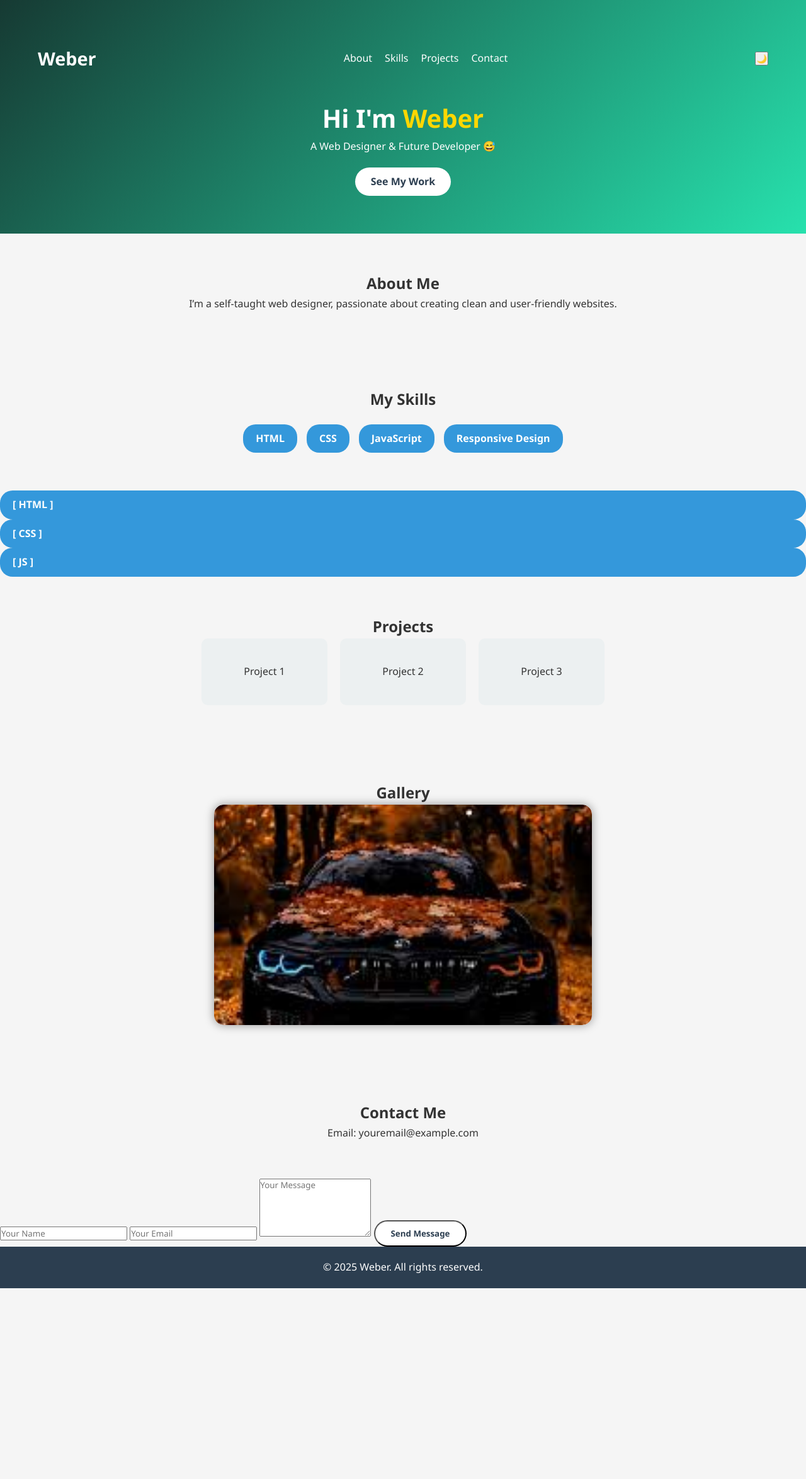
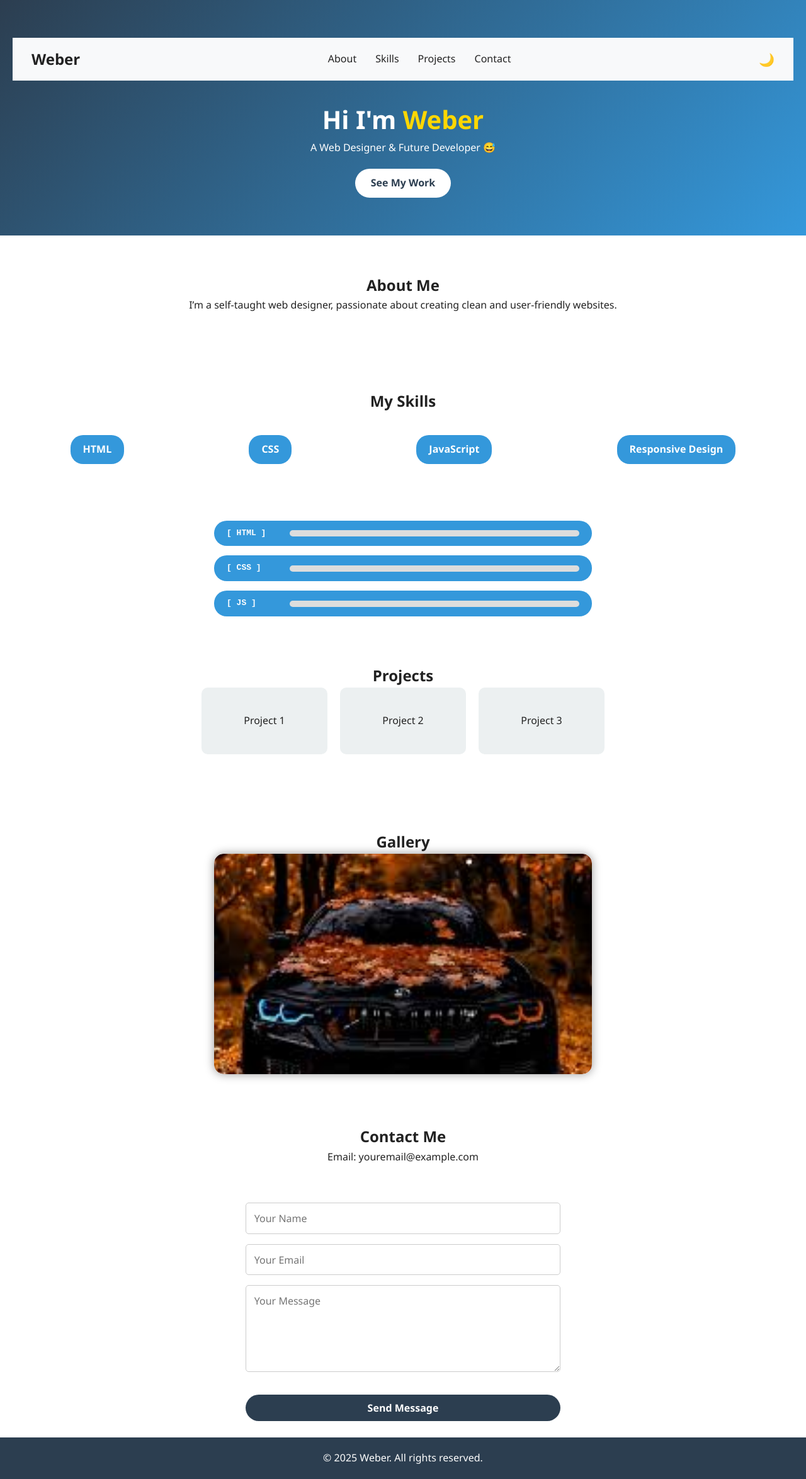
Before and after one commit to netroo17-cloud/Weber, a plain HTML site: page index.html in a window 1280 px wide. Shown: the whole page at 63% size. Before the commit the page ends 2046 px from the top, so only its background shows below. Drawn offline with Linux system fonts and the light colour scheme.

Commit message:
Update style.css

```diff
--- a/style.css
+++ b/style.css
@@ -12,13 +12,9 @@ body {
   line-height: 1.6;
 }
 
-html {
-  scroll-behavior: smooth;
-}
-
 /* Navbar & Hero */
 .hero {
-  background: linear-gradient(135deg, #163a33, #27e1ad);
+  background: linear-gradient(135deg, #2c3e50, #3498db);
   color: #fff;
   padding: 60px 20px;
   text-align: center;
@@ -50,7 +46,7 @@ html {
 }
 
 .nav-links a:hover {
-  color: #966734;
+  color: #ffd700;
 }
 
 .hero-content h2 {
@@ -159,3 +155,222 @@ footer {
   background-color: #2c3e50;
   color: #fff;
 }
+
+html {
+  scroll-behavior: smooth;
+}
+
+.navbar {
+  display: flex;
+  align-items: center;
+  justify-content: space-between;
+  padding: 15px 30px;
+  background-color: var(--nav-bg);
+  position: sticky;
+  top: 0;
+  z-index: 1000;
+  gap: 30px; /* Optional: adds space between items */
+}
+
+.logo {
+  font-size: 24px;
+  font-weight: bold;
+  color: var(--text-color);
+  margin-right: auto; /* Pushes nav links away */
+}
+
+.nav-links {
+  display: flex;
+  gap: 30px; /* Add more space between links */
+  list-style: none;
+  margin: 0;
+  padding: 0;
+}
+
+
+
+.navbar .nav-links li a {
+  text-decoration: none;
+  color: var(--text-color);
+  font-weight: 500;
+  transition: color 0.3s ease;
+}
+
+.navbar .nav-links li a:hover {
+  color: var(--accent-color);
+}
+
+.theme-toggle {
+  margin-left: auto;
+  font-size: 20px;
+  background: none;
+  border: none;
+  cursor: pointer;
+  color: var(--text-color);
+}
+
+
+/* Contact form */
+#contact {
+  padding-top: 20px;
+  margin-top: 0;
+}
+
+.contact-form {
+  display: flex;
+  flex-direction: column;
+  gap: 1rem;
+  max-width: 500px;
+  margin: 0 auto;
+}
+
+.contact-form input,
+.contact-form textarea {
+  padding: 0.8rem;
+  border-radius: 5px;
+  border: 1px solid #ccc;
+  font-size: 1rem;
+  width: 100%;
+}
+
+.contact-form button {
+  width: 100%;
+  background-color: #2c3e50;
+  color: white;
+  border: none;
+  cursor: pointer;
+  font-size: 1rem;
+}
+
+.contact-form button:hover {
+  background-color: #34495e;
+}
+
+.form-message {
+  text-align: center;
+  font-weight: bold;
+  margin-top: 10px;
+  color: green;
+}
+:root {
+  --bg-color: #ffffff;
+  --text-color: #222222;
+  --accent-color: #007bff;
+  --nav-bg: #f8f9fa;
+}
+
+body {
+  background-color: var(--bg-color);
+  color: var(--text-color);
+}
+
+.navbar {
+  background-color: var(--nav-bg);
+}
+
+/* Dark Mode Styles */
+body.dark-mode {
+  --bg-color: #121212;
+  --text-color: #f1f1f1;
+  --accent-color: #66b2ff;
+  --nav-bg: #1e1e1e;
+}
+
+.theme-toggle {
+  margin-left: auto;
+  font-size: 20px;
+  background: none;
+  border: none;
+  cursor: pointer;
+  color: var(--text-color);
+}
+
+.reveal {
+  opacity: 0;
+  transform: translateY(50px);
+  transition: all 0.8s ease;
+}
+
+.reveal.active {
+  opacity: 1;
+  transform: translateY(0);
+}
+
+.skills-section {
+  padding: 40px 200px 10px;
+  margin-bottom: 0;
+  background-color: var(--bg, #f9f9f9);
+  color: var(--text, #111);
+  text-align: center;
+}
+
+.skills-section h2 {
+  font-size: 2rem;
+  margin-bottom: 30px;
+}
+
+.skill {
+  max-width: 600px;
+  margin: 15px auto;
+  display: flex;
+  align-items: center;
+  justify-content: space-between;
+  flex-wrap: wrap;
+}
+
+.label {
+  font-weight: bold;
+  width: 90px;
+  text-align: left;
+  font-family: monospace;
+}
+
+.bar {
+  flex: 1;
+  height: 10px;
+  background: #ddd;
+  border-radius: 20px;
+  overflow: hidden;
+  margin-left: 10px;
+  min-width: 200px;
+}
+
+.fill {
+  height: 100%;
+  width: 0;
+  border-radius: 20px;
+  transition: width 1.5s ease-in-out;
+}
+
+.fill.html { background-color: #e44d26; }   /* orange */
+.fill.css { background-color: #264de4; }    /* blue */
+.fill.js  { background-color: #f0db4f; }    /* yellow */
+
+/* 🔄 Responsive Fix */
+@media (max-width: 500px) {
+  .skill {
+    flex-direction: column;
+    align-items: flex-start;
+  }
+
+  .label {
+    margin-bottom: 8px;
+    width: auto;
+  }
+
+  .bar {
+    width: 100%;
+    margin-left: 0;
+  }
+}
+
+.reveal {
+  opacity: 0;
+  transform: translateY(50px);
+  transition: all 0.8s ease-out;
+}
+
+.reveal.active {
+  opacity: 1;
+  transform: translateY(0);
+}
```
